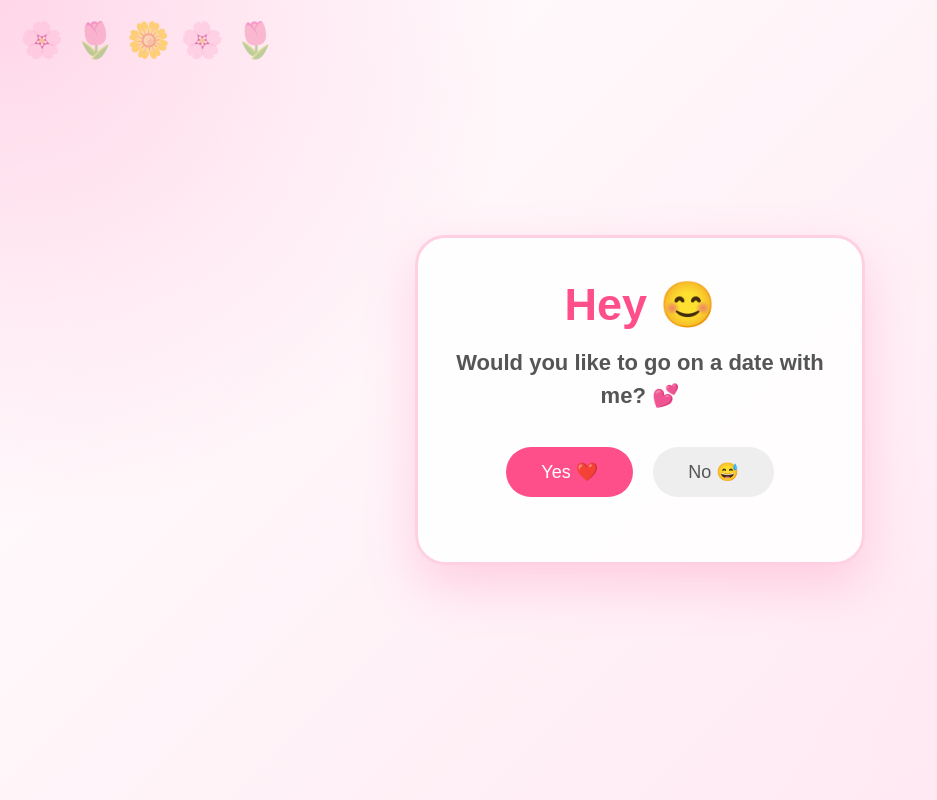
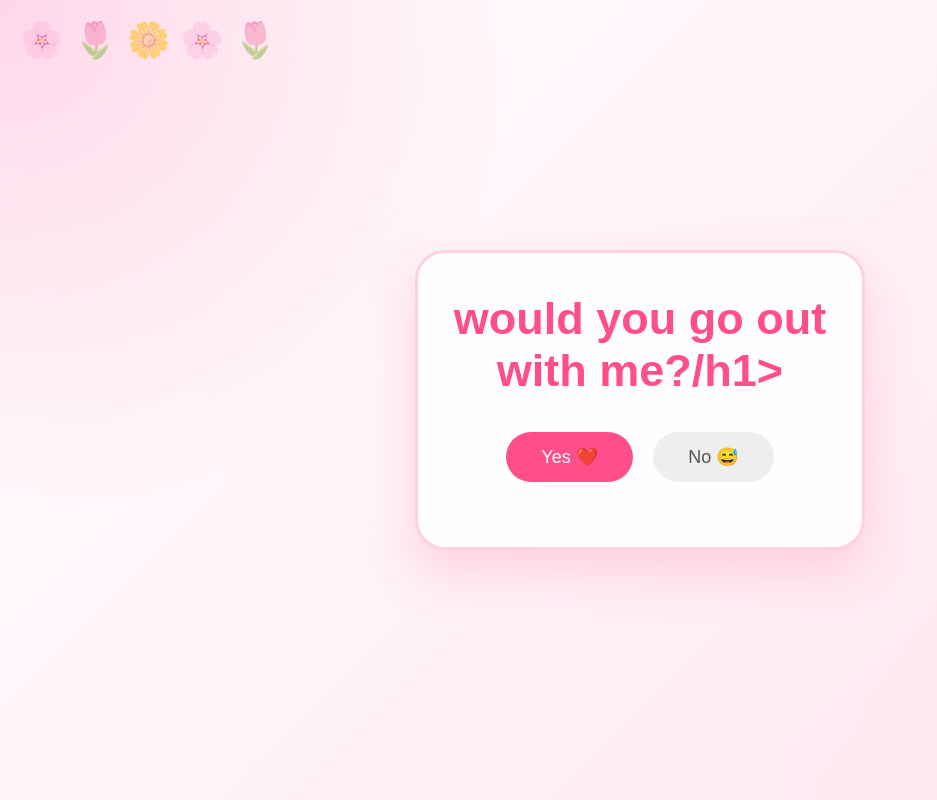
Before and after one commit to iamnicehuman/avijit, a plain HTML site: page index.html in a window 1280 px wide. Shown: the whole page, without its empty margins (0-937 px from the left). Drawn offline with nearby package versions, Linux system fonts and the light colour scheme.

Commit message:
Update index.html

```diff
--- a/index.html
+++ b/index.html
@@ -18,11 +18,7 @@
 
     <div class="card">
 
-        <h1>Hey 😊</h1>
-
-        <h2>
-            Would you like to go on a date with me? 💕
-        </h2>
+        <h1>would you go out with me?/h1>
 
         <div class="buttons">
             <button id="yes">Yes ❤️</button>
```
